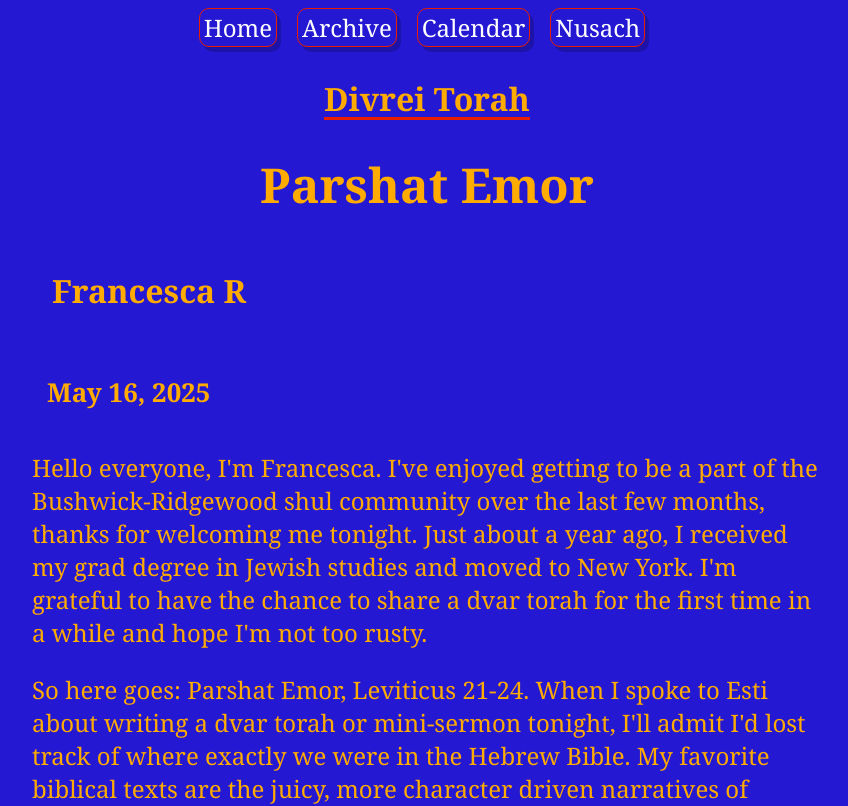
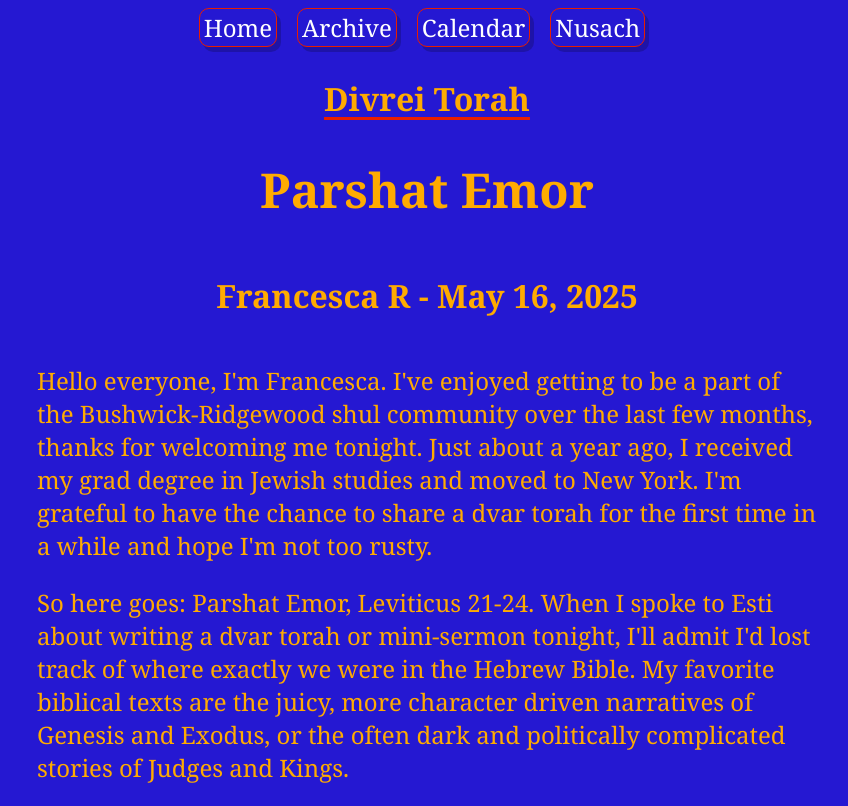
Before and after one commit to cyberjewess/tbrs-sv, a SvelteKit app: page /archive/dvar/2025-05-16 in a window 1280 px wide. Shown: the top 806 px of the page, without its empty margins (213-1061 px from the left). Built offline with nearby package versions, Linux system fonts and the light colour scheme.

Commit message:
Add divrei torah layout link

```diff
--- a/src/app.css
+++ b/src/app.css
@@ -53,6 +53,10 @@ h3 {
 
 .footnote {
     font-size: 10px;
+}
+
+.centered {
+    text-align: center;
 }
 
 /* =====================
--- /dev/null
+++ b/src/routes/archive/dvar/+layout.svelte
@@ -0,0 +1,11 @@
+<script lang="ts">
+	import { page } from '$app/stores';
+	$: isIndex = $page.url.pathname === '/archive/dvar';
+</script>
+
+<div class="home">
+	{#if !isIndex}
+		<a class="archive-link" href="/archive/dvar/">Divrei Torah</a>
+	{/if}
+	<slot />
+</div>
--- a/src/routes/archive/dvar/2025-05-16/+page.svelte
+++ b/src/routes/archive/dvar/2025-05-16/+page.svelte
@@ -1,9 +1,6 @@
 <div class="home">
-	<a class="archive-link" href="/archive/dvar/">Divrei Torah</a>
-	<h1>Parshat Emor</h1>
-	<h2>Francesca R</h2>
-	<h3>May 16, 2025</h3>
-
+	<h1 class="centered">Parshat Emor</h1>
+	<h2 class="centered">Francesca R - May 16, 2025</h2>
 	<p>
 		Hello everyone, I'm Francesca. I've enjoyed getting to be a part of the Bushwick-Ridgewood shul
 		community over the last few months, thanks for welcoming me tonight. Just about a year ago, I
```
Also changed, not shown: src/routes/archive/dvar/2025-06-20/+page.svelte (+2 -5 lines).
